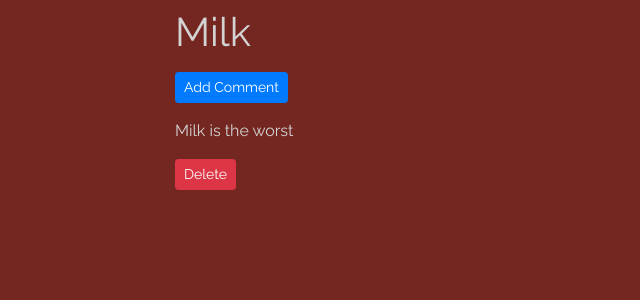
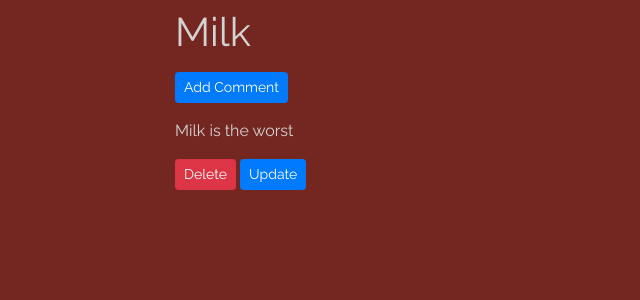
Before and after one commit to kstrckr/Django-Allergen-Tracker, a Django app: a page that uses allgen/allergens/templates/allergens/comments.html in a window 1280 px wide. Shown: the part 46-346 px from the top of the page, without its empty margins (0-640 px from the left). Run offline with Django 3.2, Linux system fonts and the light colour scheme; data comes from the database, SQL or seed files in the repository; both versions use the stored data as it was after the commit; some libraries are stand-ins or nearby versions.

Commit message:
working update added

```diff
--- a/allgen/allergens/static/allergens/style.css
+++ b/allgen/allergens/static/allergens/style.css
@@ -23,6 +23,18 @@ body {
     color: lightgrey;
 }
 
+.update {
+    display: inline;
+}
+
+.delete {
+    display: inline;
+}
+
+.custom-form form p textarea {
+    display: block;
+}
+
 @media (min-width: 576px) {
     .heading {
         font-size: 2.4rem;
--- a/allgen/allergens/templates/allergens/comment_form.html
+++ b/allgen/allergens/templates/allergens/comment_form.html
@@ -2,7 +2,7 @@
 
 {% block content %}
 <h1 class='w-75 mx-auto container'>Enter a comment for {{ allergen_name }}</h1>
-<div class='w-75 mx-auto container'>
+<div class='w-75 mx-auto container custom-form'>
     <form action='' method='post'>
         {% csrf_token %}
         {{ form.as_p }}
--- a/allgen/allergens/templates/allergens/comments.html
+++ b/allgen/allergens/templates/allergens/comments.html
@@ -20,9 +20,13 @@
 <div class='w-75 mx-auto container'>
     {% for comment in allergen_comments %}
     <p>{{ comment.comment_text }}
-    <form action="{{ comment.pk }}/" method='get'>
+    <form action="{{ comment.pk }}/" method='get' class='delete'>
         {% csrf_token %}
         <input type='submit' value='Delete' class="btn btn-danger btn-sm"/>
+    </form>
+    <form action="{{ comment.pk }}/update/" method='get' class='update'>
+        {% csrf_token %}
+        <input type='submit' value='Update' class='btn btn-primary btn-sm'/>
     </form>
     </p>
 
--- a/allgen/allergens/urls.py
+++ b/allgen/allergens/urls.py
@@ -6,5 +6,6 @@ urlpatterns = [
     url(r'^$', views.AllergenList.as_view(), name='root'),
     url(r'^(?P<allergen>\w+)/$', views.CommentList.as_view(), name='comments'),
     url(r'^(?P<allergen>\w+)/(?P<pk>\d+)/$', views.CommentDelete.as_view(), name='delete'),
-    url(r'^(?P<allergen>\w+)/comment/$', views.CreateComment.as_view(), name='create-comment')
+    url(r'^(?P<allergen>\w+)/(?P<pk>\d+)/update/$', views.CommentUpdate.as_view(), name='update'),
+    url(r'^(?P<allergen>\w+)/comment/$', views.CreateComment.as_view(), name='create-comment'),
 ]
--- a/allgen/allergens/views.py
+++ b/allgen/allergens/views.py
@@ -38,7 +38,17 @@ class CreateComment(generic.CreateView):
         allergen = self.kwargs['allergen']
         return reverse('allergens:comments', kwargs={'allergen':allergen})
 
+class CommentUpdate(generic.UpdateView):
+    pass
+    model = Comment
+    fields = [
+        'comment_text',
+        'reaction',
+    ]
 
+    def get_success_url(self):
+        allergen = self.kwargs['allergen']
+        return reverse('allergens:comments', kwargs={'allergen':allergen})
 
 class CommentList(generic.ListView):
     model = Comment
```
Also changed, not shown: allgen/db.sqlite3.
